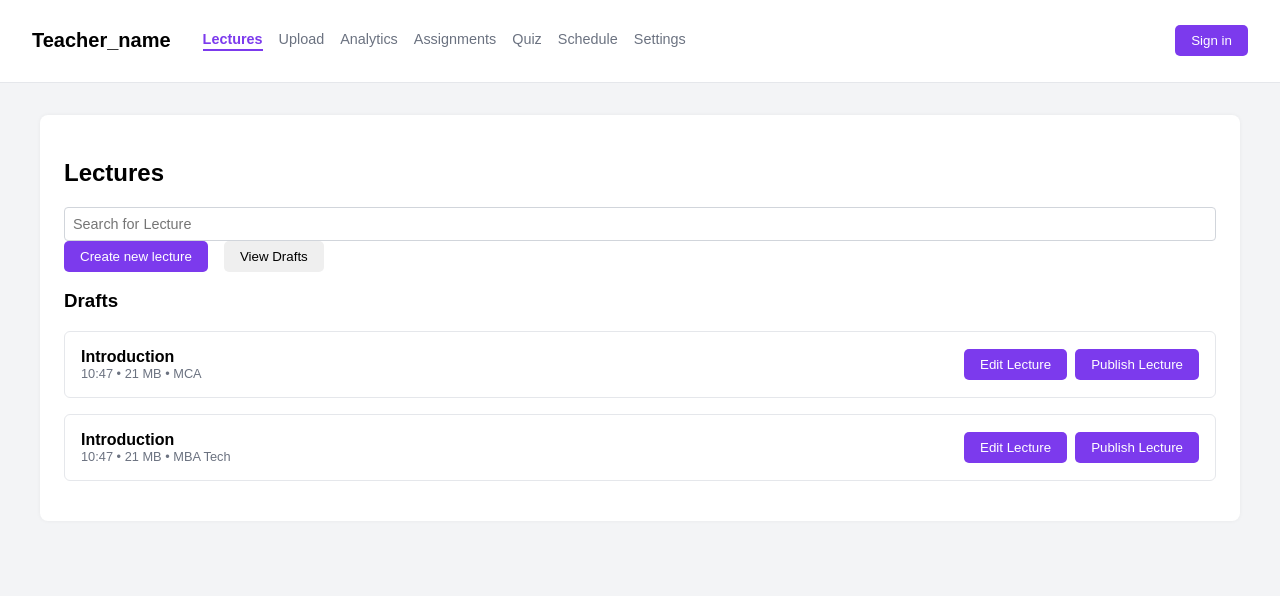
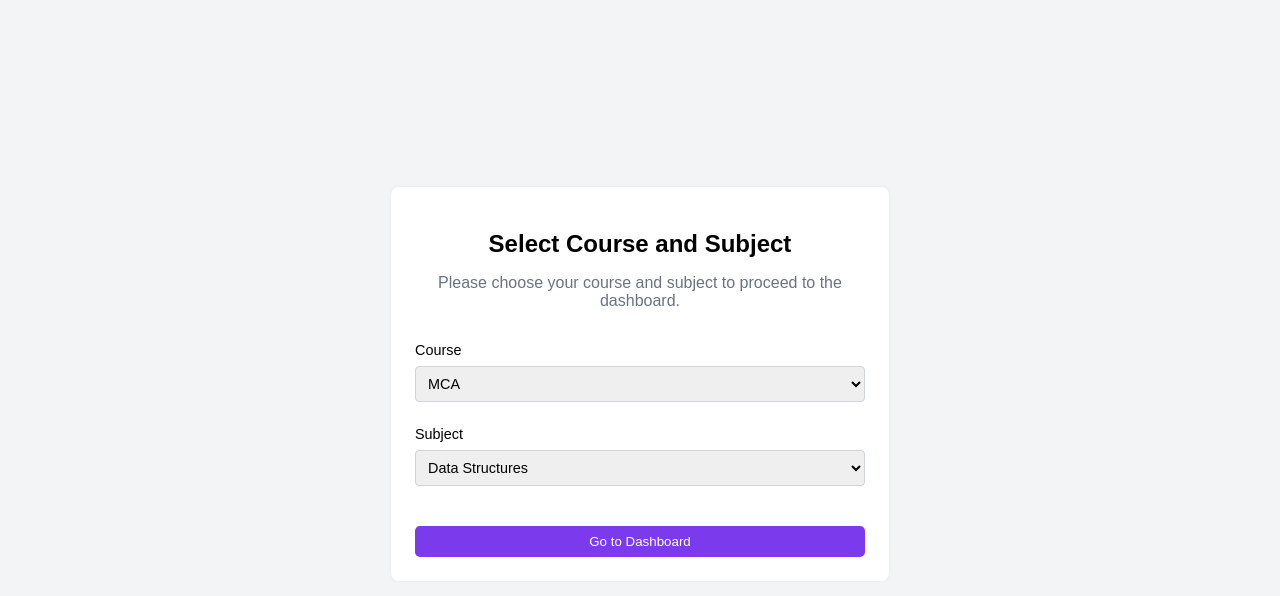
Before and after one commit to Prostorm19/LearnLite_frontend, a React (Vite) app: page / in a window 1280 px wide. Shown: the top 596 px of the page. Built offline with nearby package versions, Linux system fonts and the light colour scheme; the HTML template or start-up script is replaced by a standard one.

Commit message:
dropdown landing page

```diff
--- a/src/App.jsx
+++ b/src/App.jsx
@@ -1,6 +1,7 @@
 import React from "react";
-import { createBrowserRouter, RouterProvider } from "react-router-dom";
+import { createBrowserRouter, RouterProvider, Navigate } from "react-router-dom";
 import Layout from "./pages/teacher/Layout";
+import CourseSelection from "./pages/teacher/CourseSelection";
 import Lectures from "./components/features/lectures/Lectures";
 import UploadContent from "./components/features/upload/UploadContent";
 import Analytics from "./components/features/analytics/Analytics";
@@ -13,11 +14,15 @@ import LectureForm from "./components/features/lectures/LectureForm";
 const router = createBrowserRouter([
   {
     path: "/",
+    element: <CourseSelection />,
+  },
+  {
+    path: "/dashboard",
     element: <Layout />,
     children: [
       {
-        index: true, // This will be the default child route
-        element: <Lectures />,
+        index: true, // Redirects /dashboard to /dashboard/lectures
+        element: <Navigate to="lectures" replace />,
       },
       {
         path: "lectures",
--- a/src/components/features/lectures/Lectures.jsx
+++ b/src/components/features/lectures/Lectures.jsx
@@ -39,7 +39,7 @@ export default function Lectures() {
                     placeholder="Search for Lecture"
                 />
                 <div className="panel-actions">
-                    <Link to="/lectures/new">
+                    <Link to="/dashboard/lectures/new">
                         <Button className="primary">Create new lecture</Button>
                     </Link>
                     <Button>View Drafts</Button>
--- a/src/components/features/upload/UploadContent.jsx
+++ b/src/components/features/upload/UploadContent.jsx
@@ -6,17 +6,6 @@ import ContentTable from "./ContentTable.jsx";
 
 export default function UploadContent() {
     const [selectedCourse, setSelectedCourse] = useState("MTech");
-    const [publishSelection, setPublishSelection] = useState({
-        MCA: true,
-        MTech: false,
-        MBA: true,
-        "MCA B1": false,
-        "MCA B2": false,
-    });
-
-    function togglePublish(key) {
-        setPublishSelection((s) => ({ ...s, [key]: !s[key] }));
-    }
 
     return (
         <Panel>
@@ -37,29 +26,11 @@ export default function UploadContent() {
                 <Button className="primary">Upload New</Button>
             </div>
 
-            <div className="grid">
-                <div className="left-col">
-                    <UploadForm />
-                    <div className="content-list">
-                        <h3>My Content List</h3>
-                        <ContentTable />
-                    </div>
-                </div>
-                <div className="right-col">
-                    <div className="checkbox-group">
-                        <h4>Select Course</h4>
-                        {Object.keys(publishSelection).map((c) => (
-                            <label key={c}>
-                                <input
-                                    type="checkbox"
-                                    checked={publishSelection[c]}
-                                    onChange={() => togglePublish(c)}
-                                />
-                                {c}
-                            </label>
-                        ))}
-                        <Button className="primary full-width">Publish</Button>
-                    </div>
+            <div>
+                <UploadForm />
+                <div className="content-list" style={{ marginTop: '2rem' }}>
+                    <h3>My Content List</h3>
+                    <ContentTable />
                 </div>
             </div>
         </Panel>
--- a/src/components/layout/Tabs.jsx
+++ b/src/components/layout/Tabs.jsx
@@ -20,7 +20,7 @@ export default function Tabs({ activeTab }) {
             {tabs.map((t) => (
                 <Link
                     key={t}
-                    to={`/${t}`}
+                    to={`/dashboard/${t}`}
                     className={`tab ${activeTab === t ? "active" : ""}`}
                 >
                     {capitalize(t)}
--- /dev/null
+++ b/src/pages/teacher/CourseSelection.jsx
@@ -0,0 +1,68 @@
+import React, { useState } from 'react';
+import { useNavigate } from 'react-router-dom';
+import Button from '../../components/ui/Button.jsx';
+import Panel from '../../components/ui/Panel.jsx';
+import './TeacherDashboard.css'; // Using the existing CSS file for styles
+
+// Static data for courses and subjects
+const courses = ['MCA', 'MTECH', 'BTECH', 'MBA (Tech)'];
+const subjectsByCourse = {
+    MCA: ['Data Structures', 'Advanced Algorithms', 'Database Systems'],
+    MTECH: ['Machine Learning', 'Advanced Algorithms', 'Cloud Computing'],
+    BTECH: ['Introduction to Programming', 'Digital Logic', 'Mathematics I'],
+    'MBA (Tech)': ['Business Strategy', 'Marketing Analytics', 'Financial Management'],
+};
+
+export default function CourseSelection() {
+    const [selectedCourse, setSelectedCourse] = useState(courses[0]);
+    const [selectedSubject, setSelectedSubject] = useState(subjectsByCourse[courses[0]][0]);
+    const navigate = useNavigate();
+
+    // Handles changes to the course dropdown
+    const handleCourseChange = (e) => {
+        const course = e.target.value;
+        setSelectedCourse(course);
+        // Reset subject to the first one in the new course list
+        setSelectedSubject(subjectsByCourse[course][0]);
+    };
+
+    // Navigates to the dashboard on form submission
+    const handleSubmit = (e) => {
+        e.preventDefault();
+        // For now, it navigates to the generic dashboard.
+        // Later, you can pass course and subject, e.g., `/dashboard/${selectedCourse}/${selectedSubject}`
+        navigate('/dashboard/lectures');
+    };
+
+    return (
+        <div className="selection-container">
+            <Panel>
+                <div className="selection-header">
+                    <h2>Select Course and Subject</h2>
+                    <p>Please choose your course and subject to proceed to the dashboard.</p>
+                </div>
+                <form onSubmit={handleSubmit} className="selection-form">
+                    <div className="form-group">
+                        <label htmlFor="course-select">Course</label>
+                        <select id="course-select" value={selectedCourse} onChange={handleCourseChange}>
+                            {courses.map((course) => (
+                                <option key={course} value={course}>{course}</option>
+                            ))}
+                        </select>
+                    </div>
+                    <div className="form-group">
+                        <label htmlFor="subject-select">Subject</label>
+                        <select id="subject-select" value={selectedSubject} onChange={(e) => setSelectedSubject(e.target.value)}>
+                            {subjectsByCourse[selectedCourse].map((subject) => (
+                                <option key={subject} value={subject}>{subject}</option>
+                            ))}
+                        </select>
+                    </div>
+                    <Button className="primary full-width" type="submit">
+                        Go to Dashboard
+                    </Button>
+                </form>
+            </Panel>
+        </div>
+    );
+}
--- a/src/pages/teacher/Layout.jsx
+++ b/src/pages/teacher/Layout.jsx
@@ -1,12 +1,13 @@
 import React from "react";
 import { Outlet, useLocation } from "react-router-dom";
-import NavBar from "../../components/layout/Navbar";
+import NavBar from "../../components/layout/Navbar.jsx";
 import "./TeacherDashboard.css";
 
 export default function Layout() {
     const location = useLocation();
-    // Extract the current path and set it as the active tab
-    const activeTab = location.pathname.substring(1) || "lectures";
+    // Extracts the active tab from the URL, e.g., "lectures" from "/dashboard/lectures"
+    const pathParts = location.pathname.split('/');
+    const activeTab = pathParts[2] || "lectures";
 
     return (
         <div className="dashboard">
--- a/src/pages/teacher/TeacherDashboard.css
+++ b/src/pages/teacher/TeacherDashboard.css
@@ -466,3 +466,40 @@ select {
   background-color: #fef3c7;
   color: #92400e;
 }
+
+/* Styles for CourseSelection Page */
+.selection-container {
+  display: flex;
+  justify-content: center;
+  align-items: center;
+  min-height: 100vh;
+  background-color: #f3f4f6;
+}
+
+.selection-container .panel {
+  width: 100%;
+  max-width: 450px;
+}
+
+.selection-header {
+  text-align: center;
+  margin-bottom: 2rem;
+}
+
+.selection-header h2 {
+  font-size: 1.5rem;
+  font-weight: 600;
+  margin-bottom: 0.5rem;
+}
+
+.selection-header p {
+  color: #6b7280;
+}
+
+.selection-form .form-group {
+  margin-bottom: 1.5rem;
+}
+
+.selection-form button {
+  margin-top: 1rem;
+}
```
